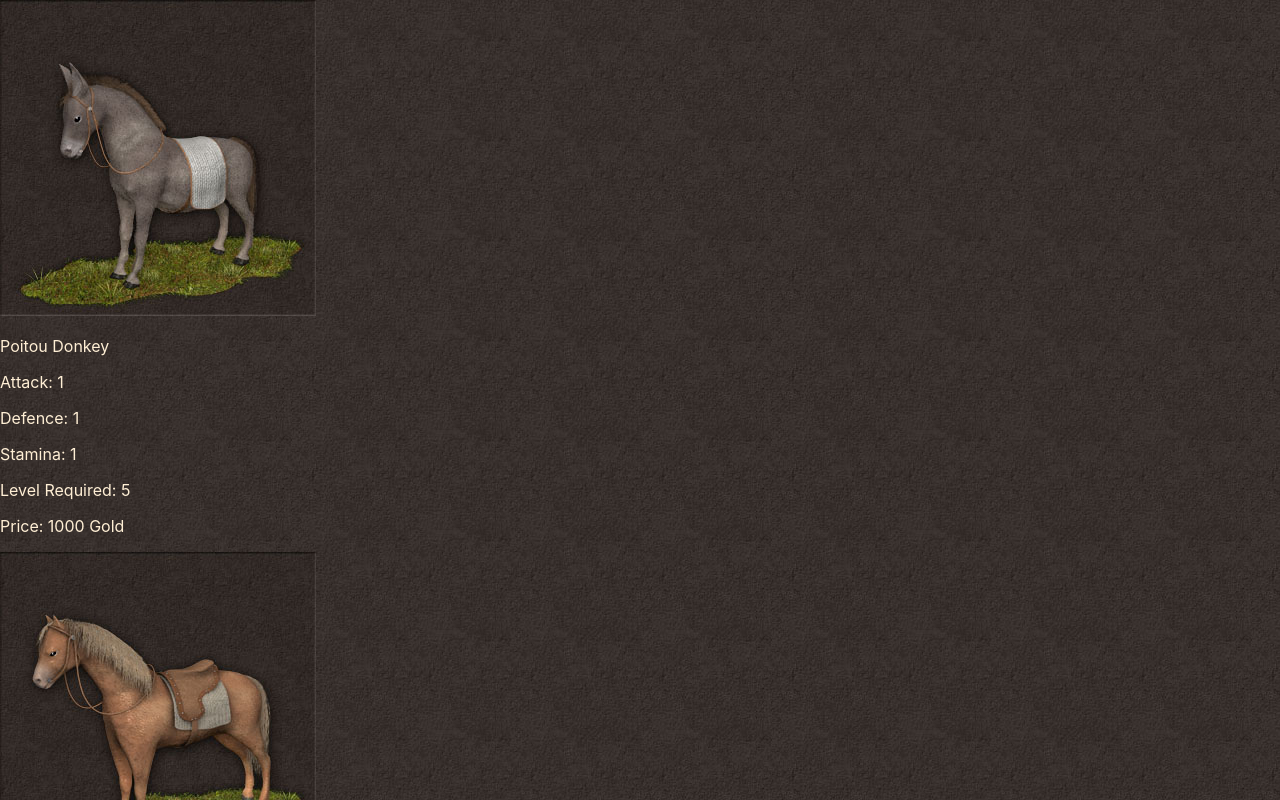
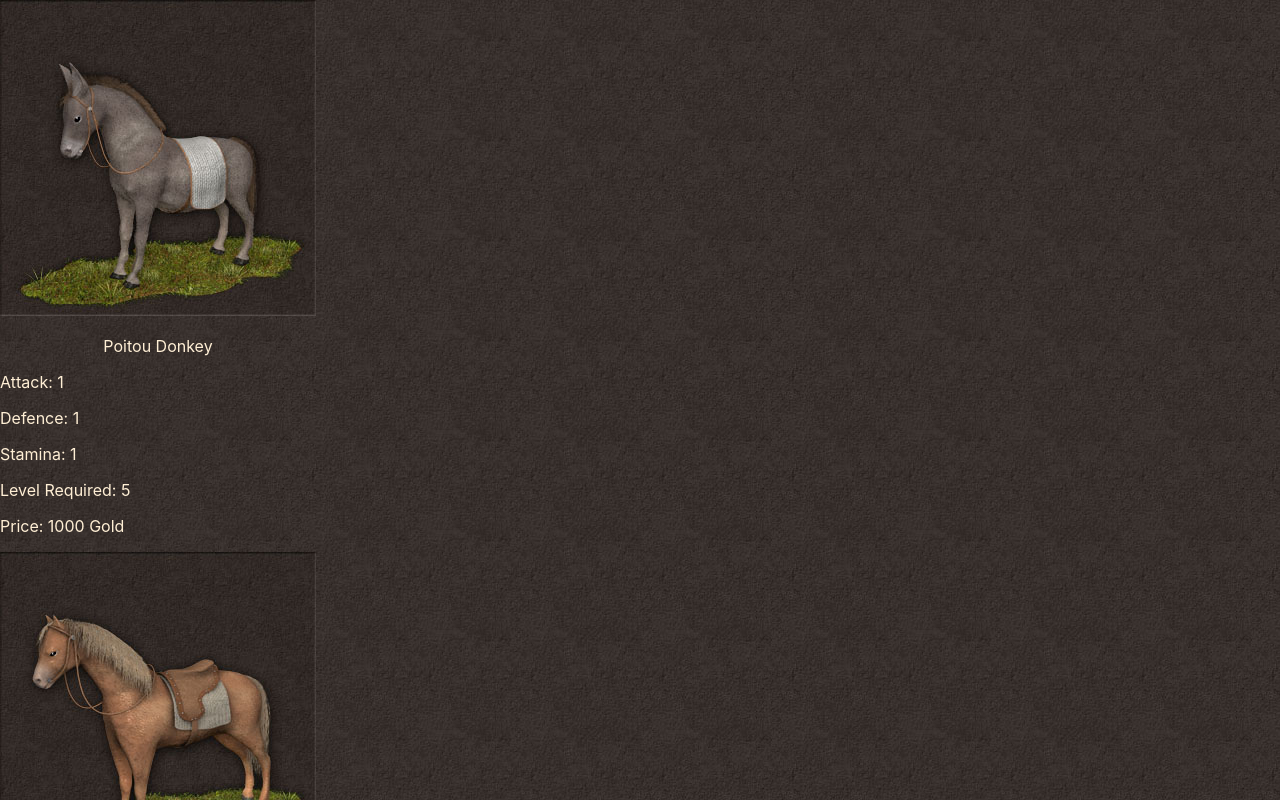
Before and after one commit to TheMshary/HW-Gear, a React (Create React App) app: page / in a window 1280 px wide. Shown: the top 800 px of the page. Built offline with nearby package versions, Linux system fonts and the light colour scheme.

Commit message:
Centered horse name

```diff
--- a/src/components/Horses/Horse.js
+++ b/src/components/Horses/Horse.js
@@ -2,9 +2,9 @@ import React from "react";
 
 const Horse = ({ horse }) => {
   return (
-    <div>
+    <div style={{ width: "316px" }}>
       <img src={horse.image} alt={horse.name} />
-      <p>{horse.name}</p>
+      <p style={{ textAlign: "center" }}>{horse.name}</p>
       <p>Attack: {horse.attack}</p>
       <p>Defence: {horse.defence}</p>
       <p>Stamina: {horse.stamina}</p>
```
